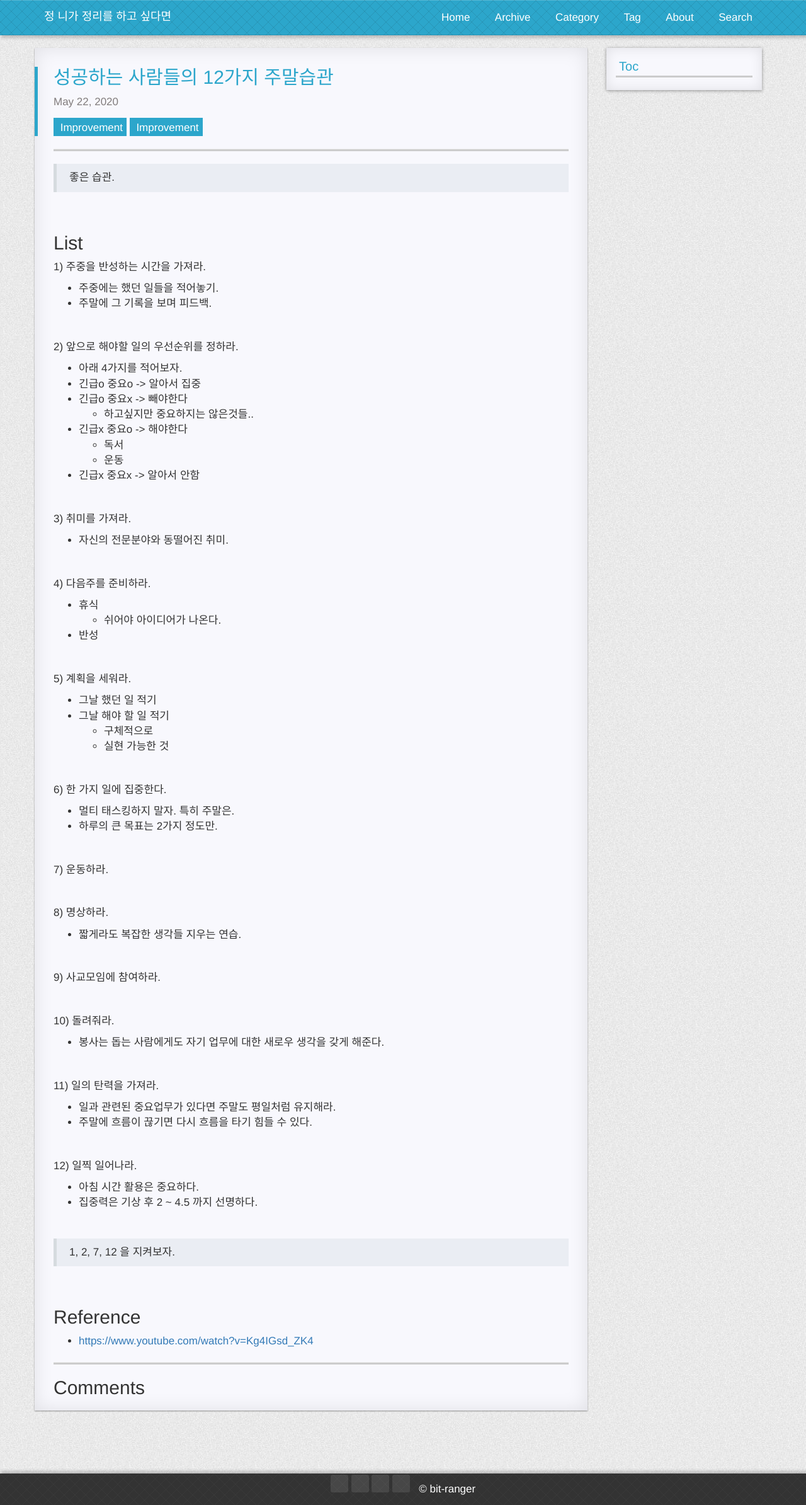
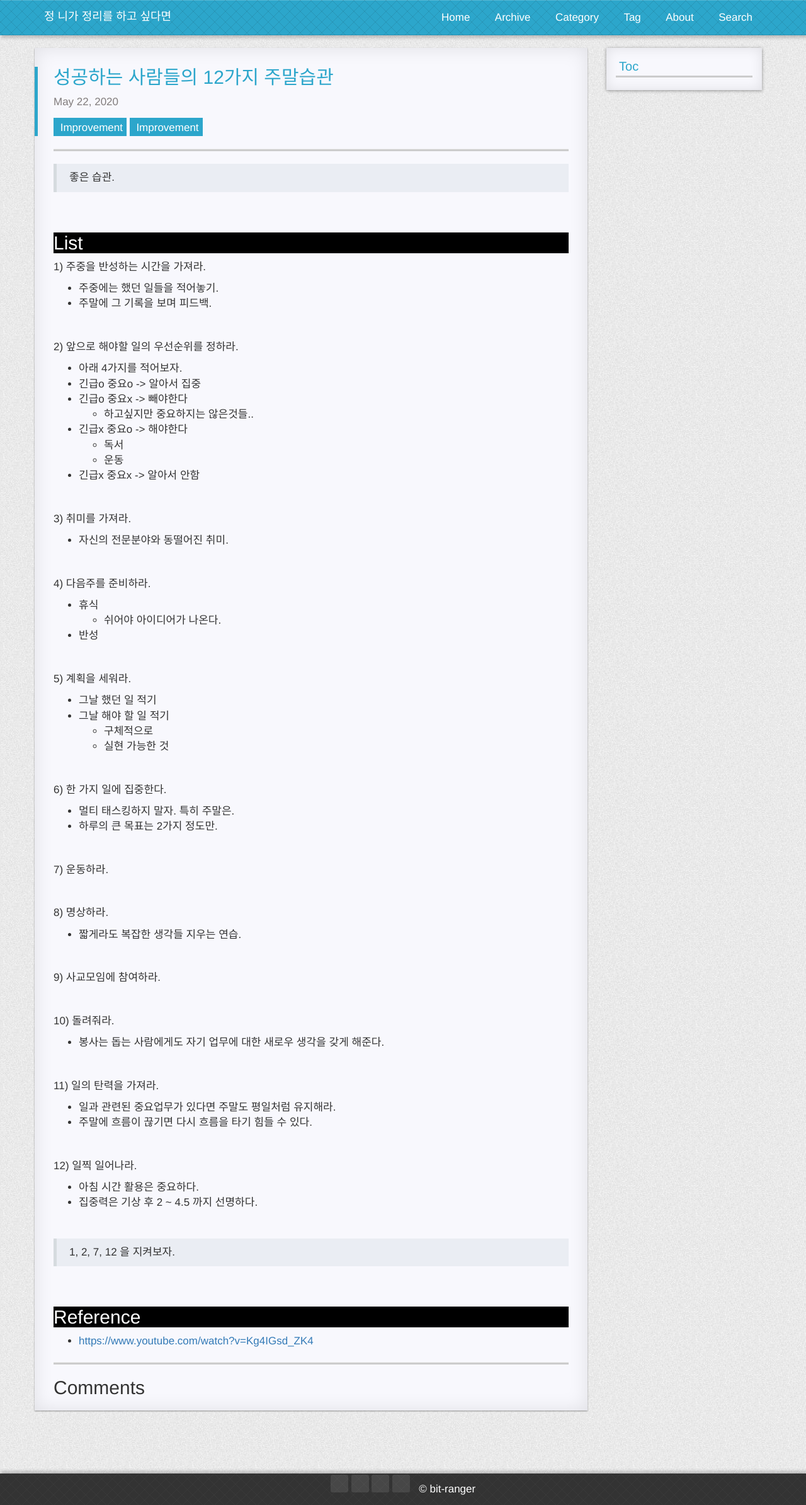
Before and after one commit to iyoungman/iyoungman.github.io, a Jekyll site: the page built from _posts/2020-05-22-Weekend-Habits.md, in a window 1280 px wide. Shown: the whole page at 63% size. Built offline with Jekyll 4.4.1, drawn with Linux system fonts in a browser that asks for light colours; nearby versions of some CDN libraries; some web fonts are replaced; comment, search, counter and statistics services are not loaded; a style sheet for code colours, icons or effects is not loaded.

Commit message:
Update Post h2 Tag

```diff
--- a/static/css/post.css
+++ b/static/css/post.css
@@ -33,6 +33,12 @@
 }
 .post header p.post-meta{
     color: #817c7c;
+}
+
+/* custom */
+.post article h2{
+    color: #FFFFFF;
+    background-color: #000000
 }
 
 .post header p.post-tag a{
```
